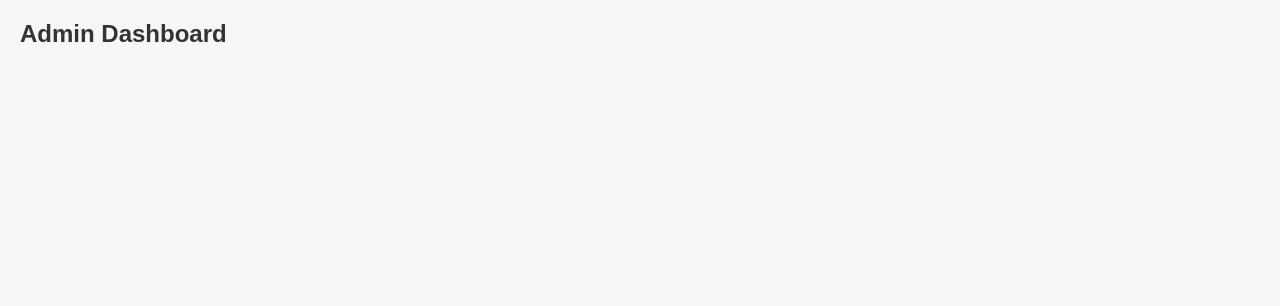
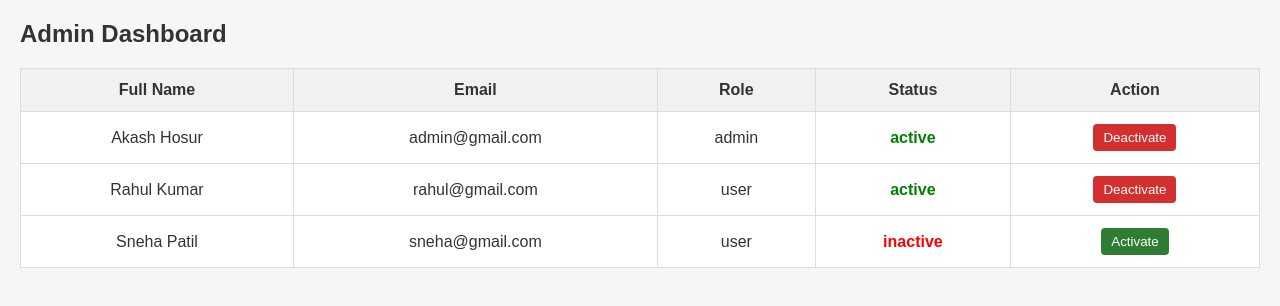
Before and after one commit to AKASHHOSUR/user-management-system, a React (Create React App) app in the folder frontend/: page /admin in a window 1280 px wide. Shown: the top 306 px of the page. Built offline with nearby package versions, Linux system fonts and the light colour scheme.

Commit message:
Added admin dashboard user table with activate and deactivate actions

```diff
--- a/frontend/src/pages/AdminDashboard.js
+++ b/frontend/src/pages/AdminDashboard.js
@@ -1,10 +1,63 @@
-import React from 'react'
+import React, { useState} from 'react'
+import '../styles/admin.css';
 
 function AdminDashboard() {
+    const [users, setUsers] = useState([
+        {id: 1, fullName: 'Akash Hosur', email: 'admin@gmail.com', role: 'admin', status: 'active'},
+        {id: 2, fullName: 'Rahul Kumar', email: 'rahul@gmail.com', role: 'user', status: 'active'},
+        {id: 3, fullName: 'Sneha Patil', email: 'sneha@gmail.com', role: 'user', status: 'inactive'},
+    ]);
+
+    const toggleStatus = (id) => {
+        const confirmAction = window.confirm('Are you sure you want to change the user status?');
+        if (!confirmAction) return;
+
+        const updateUsers = users.map(user =>
+            user.id === id ? { ...user, status: user.status === 'active' ? 'inactive' : 'active'} : user
+        );
+
+        setUsers(updateUsers);
+    };
   return (
-    <h2 style={{padding: '20px'}}>Admin Dashboard
-    </h2>
-  )
+    <div className='admin-conatiner'>
+        <h2>Admin Dashboard</h2>
+
+        <table className='user-table'>
+            <thead>
+                <tr>
+                    <th>Full Name</th>
+                    <th>Email</th>
+                    <th>Role</th>
+                    <th>Status</th>
+                    <th>Action</th>
+                </tr>
+            </thead>
+
+            <tbody>
+                {users.map(user => (
+                    <tr key={user.id}>
+                        <td>{user.fullName}</td>
+                        <td>{user.email}</td>
+                        <td>{user.role}</td>
+                        <td>
+                            <span className={user.status === 'active' ? 'status-active' : 'status-inactive'}>
+                                {user.status}
+                            </span>
+                        </td>
+                        <td>
+                            <button
+                            className={user.status === 'active' ? 'btn-deactivate' : 'btn-activate'}
+                            onClick={() => toggleStatus(user.id)}
+                            >
+                                {user.status === 'active' ? 'Deactivate' : 'Activate'}
+                            </button>
+                        </td>
+                    </tr>
+                ))}
+            </tbody>
+        </table>
+    </div>
+  );
 }
 
-export default AdminDashboard
+export default AdminDashboard;
--- /dev/null
+++ b/frontend/src/styles/admin.css
@@ -0,0 +1,57 @@
+.admin-conatiner {
+    padding: 20px;
+}
+
+.admin-conatiner h2 {
+    margin-bottom: 20px;
+}
+
+.user-table {
+    width: 100%;
+    border-collapse: collapse;
+    background: white;
+}
+
+.user-table th,
+.user-table td {
+    padding: 12px;
+    border: 1px solid #ddd;
+    text-align: center;
+}
+
+.user-table th {
+    background-color: #f1f1f1;
+}
+
+.status-active {
+    color: green;
+    font-weight: bold;
+}
+
+.status-inactive {
+    color: red;
+    font-weight: bold;
+}
+
+.btn-activate {
+    background-color: #2e7d32;
+    color: white;
+    border: none;
+    padding: 6px 10px;
+    cursor: pointer;
+    border-radius: 4px;
+}
+
+.btn-deactivate {
+    background-color: #d32f2f;
+    color: white;
+    border: none;
+    padding: 6px 10px;
+    cursor: pointer;
+    border-radius: 4px;
+}
+
+.btn-activate:hover,
+.btn-deactivate:hover {
+    opacity: 0.8;
+}
```
